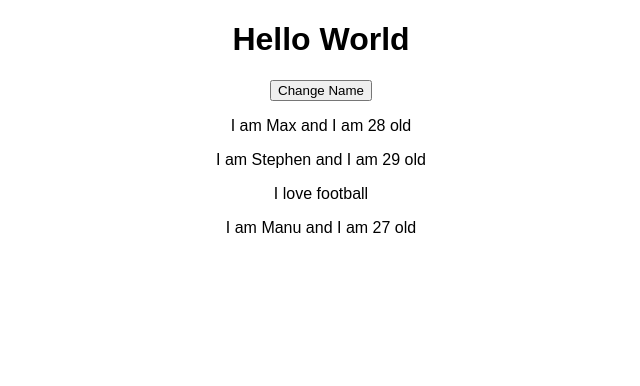
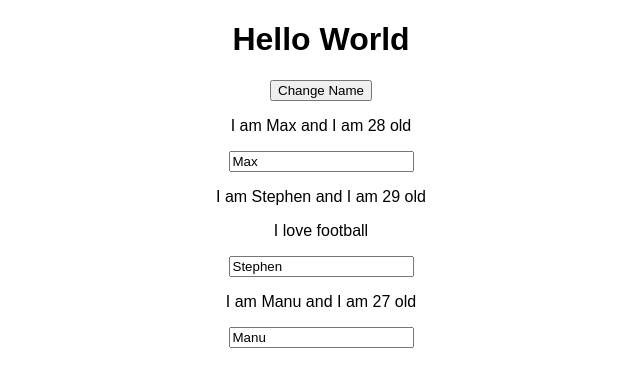
Before and after one commit to azeezkhan2197/react-complete-guide, a React (Create React App) app: page / in a window 1280 px wide. Shown: the top 386 px of the page, without its empty margins (319-959 px from the left). Built offline with nearby package versions, Linux system fonts and the light colour scheme.

Commit message:
Two way bindings

```diff
--- a/src/App.js
+++ b/src/App.js
@@ -23,17 +23,27 @@
     })
   }
 
+  nameChangeHandler =(event)=>{
+    this.setState({
+      persons :[
+        {name:"Messi",age:28},
+        {name:"Ronaldo",age:29},
+        {name:event.target.value,age:27},
+      ]
+    })
+  }
+
   render(){
     return (
       <div className="App">
         <h1>Hello World</h1>
-        <button onClick={()=>this.switchNameHandler('Rooney')}>Change Name</button>
+        <button onClick={()=>this.switchNameHandler('Rooney')} >Change Name</button>
         <Person name={this.state.persons[0].name} age={this.state.persons[0].age}/>
         <Person name={this.state.persons[1].name} age={this.state.persons[1].age}
           click={this.switchNameHandler.bind(this,'Neymar')}>
           I love football
         </Person>
-        <Person name={this.state.persons[2].name} age={this.state.persons[2].age}/>
+        <Person name={this.state.persons[2].name} age={this.state.persons[2].age} changed={this.nameChangeHandler}/>
       </div>
     );
   }
--- a/src/Person/Person.js
+++ b/src/Person/Person.js
@@ -5,6 +5,7 @@
         <div>
             <p onClick={props.click}>I am {props.name} and I am {props.age} old</p>
             <p>{props.children}</p>
+            <input type = 'text' onChange={props.changed} value={props.name}/>
         </div>
     )
 }
```
